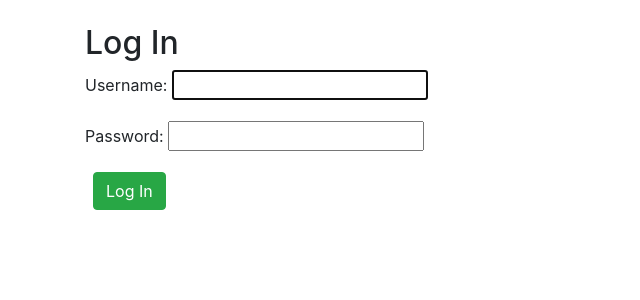
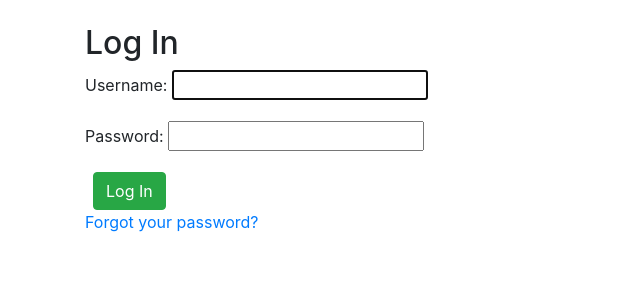
Before and after one commit to LonelyDragon/newspaper-django-app, a Django app: page /users/login/ in a window 1280 px wide. Shown: the part 56-356 px from the top of the page, without its empty margins (0-640 px from the left). Run offline with Django 3.2, Linux system fonts and the light colour scheme; some libraries are stand-ins or nearby versions.

Commit message:
add url for password reset, add additional info

```diff
--- a/templates/home.html
+++ b/templates/home.html
@@ -15,6 +15,7 @@
                     <li>Реализовано ограничение списка доступных операций над постом пользователю</li>
                 </ul>
             <li>Изменена сортировка постов по дате (новые -> старые)</li>
+            <li>Добавлено e-mail оповещение для сброса пароля</li>
         </ul>
         <p class="lead">Код выложен в репозиторий на <a href="https://github.com/LonelyDragon/newspaper-django-app">GitHub</a></p>
         <p class="lead">
--- a/templates/registration/login.html
+++ b/templates/registration/login.html
@@ -12,4 +12,5 @@
     {{ form.as_p }}
     <button class= "btn btn-success ml-2" type="submit">Log In</button>
 </form>
+<p><a href="{% url 'password_reset' %}">Forgot your password?</p>
 {% endblock content %}
--- a/templates/registration/password_reset_form.html
+++ b/templates/registration/password_reset_form.html
@@ -15,4 +15,5 @@
         {{ form.as_p }}
         <input class="btn btn-success" type="submit" value="Send me instructions">
     </form>
-    {% endblock content %}
+
+{% endblock content %}
```
